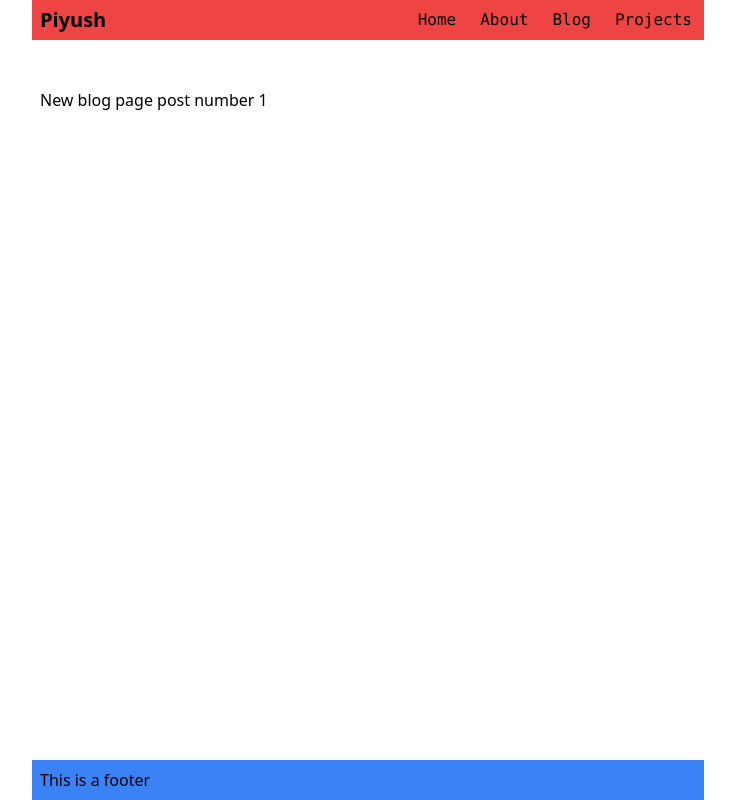
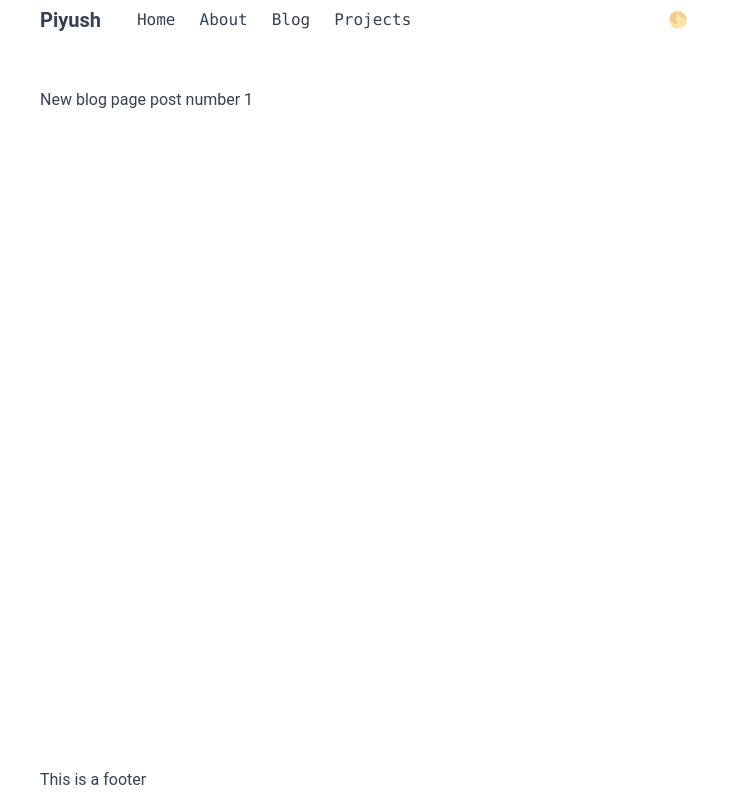
Before and after one commit to piyushfgk/learnVueJS, a Nuxt app in the folder Nuxt3-Full-Stack-Complete-Guide-by-Piotr-Jura/portfolio/: page /blog/1 in a window 1280 px wide. Shown: the whole page, without its empty margins (272-1007 px from the left). Built offline with nearby package versions, Linux system fonts and the light colour scheme.

Commit message:
Added a full featured color mode toggle

```diff
--- /dev/null
+++ b/Nuxt3-Full-Stack-Complete-Guide-by-Piotr-Jura/portfolio/components/color-mode-selector.vue
@@ -0,0 +1,42 @@
+<template>
+  <div>
+    <div class="flex space-x-2 items-center">
+      <div class="text-gray-500 text-xs" v-if="showNextmodeLabel">
+        Change to {{ nextMode }}
+      </div>
+      <button
+        @click="toggleMode"
+        @mouseenter="showNextmodeLabel = true"
+        @mouseleave="showNextmodeLabel = false"
+        class="hover:bg-gray-200 dark:hover:bg-gray-600 px-2 py-1 text-gray-500"
+      >
+        {{ nextModeIcon }}
+      </button>
+    </div>
+  </div>
+</template>
+
+<script setup>
+const showNextmodeLabel = ref(false);
+const colorMode = useColorMode();
+
+const modes = ["system", "light", "dark"];
+
+const nextModeIcons = {
+  system: "🌓",
+  light: "🌕",
+  dark: "🌑",
+};
+
+const nextMode = computed(() => {
+  const currentModeIndex = modes.indexOf(colorMode.preference);
+  let nextModeIndex =
+    currentModeIndex + 1 === modes.length ? 0 : currentModeIndex + 1;
+
+  return modes[nextModeIndex];
+});
+
+const nextModeIcon = computed(() => nextModeIcons[nextMode.value]);
+
+const toggleMode = () => (colorMode.preference = nextMode.value);
+</script>
--- a/Nuxt3-Full-Stack-Complete-Guide-by-Piotr-Jura/portfolio/layouts/default.vue
+++ b/Nuxt3-Full-Stack-Complete-Guide-by-Piotr-Jura/portfolio/layouts/default.vue
@@ -1,19 +1,24 @@
 <template>
   <div class="flex flex-col h-screen justify-between">
-    <header class="h-10 bg-red-500 flex justify-between items-center p-2">
-      <div>
-        <NuxtLink to="/" class="text-xl font-semibold py-2 hover:bg-gray-200"
-          >Piyush</NuxtLink
-        >
+    <header class="h-10 flex justify-between items-center p-2">
+      <div class="flex items-center space-x-8">
+        <div>
+          <NuxtLink to="/" class="text-xl font-semibold py-2 hover:bg-gray-200"
+            >Piyush</NuxtLink
+          >
+        </div>
+        <NuxtLayout :name="headerLayout"></NuxtLayout>
       </div>
-      <NuxtLayout :name="headerLayout"></NuxtLayout>
+      <ClientOnly>
+        <ColorModeSelector></ColorModeSelector>
+      </ClientOnly>
     </header>
 
     <div class="mb-auto p-2 mt-10">
       <NuxtPage></NuxtPage>
     </div>
 
-    <footer class="p-2 h-10 bg-blue-500">
+    <footer class="p-2 h-10">
       <NuxtLayout :name="footerLayout"></NuxtLayout>
     </footer>
   </div>
@@ -23,3 +28,13 @@
 const headerLayout = "header";
 const footerLayout = "footer";
 </script>
+
+<style>
+body {
+  font-family: Roboto, Arial, Helvetica, sans-serif;
+}
+
+body {
+  @apply bg-white dark:bg-gray-900 text-gray-700 dark:text-gray-300;
+}
+</style>
--- a/Nuxt3-Full-Stack-Complete-Guide-by-Piotr-Jura/portfolio/nuxt.config.ts
+++ b/Nuxt3-Full-Stack-Complete-Guide-by-Piotr-Jura/portfolio/nuxt.config.ts
@@ -1,5 +1,8 @@
 // https://nuxt.com/docs/api/configuration/nuxt-config
 export default defineNuxtConfig({
   devtools: { enabled: true },
-  modules: ["@nuxtjs/tailwindcss"],
+  modules: ["@nuxtjs/tailwindcss", "@nuxtjs/color-mode"],
+  colorMode: {
+    classSuffix: "",
+  },
 });
--- a/Nuxt3-Full-Stack-Complete-Guide-by-Piotr-Jura/portfolio/pages/index.vue
+++ b/Nuxt3-Full-Stack-Complete-Guide-by-Piotr-Jura/portfolio/pages/index.vue
@@ -36,13 +36,3 @@ useHead({
   ],
 });
 </script>
-
-<style>
-body {
-  font-family: Roboto, Arial, Helvetica, sans-serif;
-}
-
-body {
-  @apply bg-white dark:bg-gray-900 text-gray-700 dark:text-gray-300;
-}
-</style>
--- /dev/null
+++ b/Nuxt3-Full-Stack-Complete-Guide-by-Piotr-Jura/portfolio/tailwind.config.js
@@ -0,0 +1,3 @@
+module.exports = {
+  darkMode: "class",
+};
```
